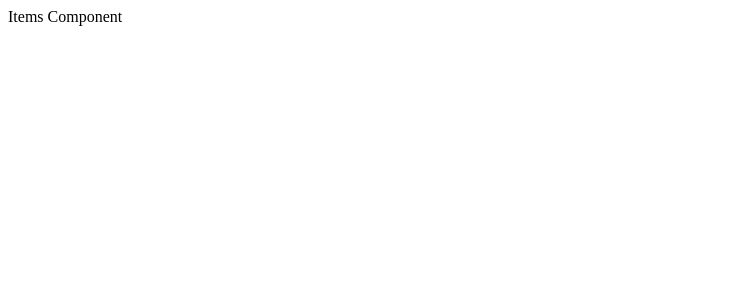
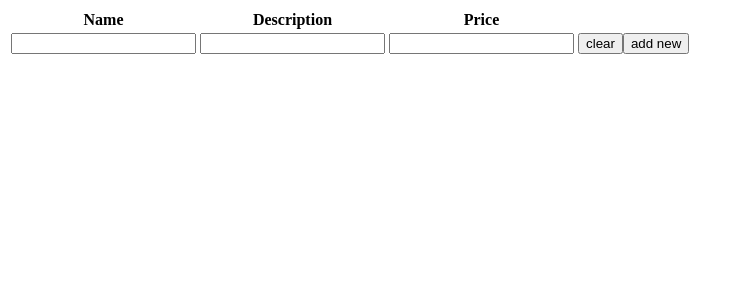
Before and after one commit to asaldanam/react-table-challenge, a React (Create React App) app: page / in a window 1280 px wide. Shown: the top 300 px of the page, without its empty margins (0-744 px from the left). Built offline with nearby package versions, Linux system fonts and the light colour scheme.

Commit message:
feat(Table): ui component

```diff
--- a/package.json
+++ b/package.json
@@ -10,7 +10,6 @@
     "@types/node": "^12.0.0",
     "@types/react": "^17.0.0",
     "@types/react-dom": "^17.0.0",
-    "antd": "^4.16.13",
     "react": "^17.0.2",
     "react-dom": "^17.0.2",
     "react-scripts": "4.0.3",
--- a/src/App.tsx
+++ b/src/App.tsx
@@ -1,9 +1,9 @@
-import Home from 'pages/Home';
+import Home from 'routes/Home';
 
 function App() {
   // DISCLAIMER:
   // I would usually add here the application router with some router guard abstraction for authenticated applications.
-  // Since the challenge only requires one view, I directly load the only one available here.
+  // Since the challenge only requires one view, I directly instance the only one available here.
 
   return (
     <>
--- a/src/modules/Items/index.tsx
+++ b/src/modules/Items/index.tsx
@@ -1,13 +1,7 @@
-import { Spin } from 'antd';
-import { lazy, Suspense } from 'react';
+import ModuleLoader from 'shared/ModuleLoader';
 
-const ItemsWrapper = lazy(/* webpackChunkName: "Items.module" */ () => import('./view'));
+const Items = () => (
+  <ModuleLoader module={() => import(/* webpackChunkName: "Items.module" */ './view')} />
+);
 
-/** Items module */
-export default function Items() {
-  return (
-    <Suspense fallback={<Spin />}>
-      <ItemsWrapper />
-    </Suspense>
-  );
-}
+export default Items;
--- a/src/modules/Items/view.tsx
+++ b/src/modules/Items/view.tsx
@@ -1,17 +1,29 @@
+import Table from 'shared/ui/Table';
 import styled, { css } from 'styled-components';
 import ItemsProvider from './context/provider';
 
 /** Items view */
-function ItemsView() {
-  return <Root>Items Component</Root>;
-}
-
-/** Items wrapper with provider */
-export default function ItemsWrapper() {
+function View() {
   return (
-    <ItemsProvider>
-      <ItemsView />
-    </ItemsProvider>
+    <Root>
+      <Table
+        onChange={(event) => {
+          console.log(event);
+        }}
+        def={{
+          name: {
+            label: 'Name',
+          },
+          description: {
+            label: 'Description',
+          },
+          price: {
+            label: 'Price',
+          },
+        }}
+        rows={[]}
+      ></Table>
+    </Root>
   );
 }
 
@@ -20,3 +32,11 @@ export default function ItemsWrapper() {
 const Root = styled.div`
   ${({ theme }) => css``}
 `;
+
+export default function ItemsWrapper() {
+  return (
+    <ItemsProvider>
+      <View />
+    </ItemsProvider>
+  );
+}
--- /dev/null
+++ b/src/shared/ModuleLoader/index.tsx
@@ -0,0 +1,17 @@
+import { lazy, Suspense } from 'react';
+
+interface Props {
+  module: Parameters<typeof lazy>[0];
+}
+
+/** Abstracts React.lazy and Suspense with fallback */
+const ModuleLoader = ({ module }: Props) => {
+  const Component = lazy(module);
+  return (
+    <Suspense fallback={null}>
+      <Component />
+    </Suspense>
+  );
+};
+
+export default ModuleLoader;
--- /dev/null
+++ b/src/shared/ui/Table/Row/index.tsx
@@ -0,0 +1,64 @@
+import { useState } from 'react';
+import { uuid } from 'shared/utils';
+import styled, { css } from 'styled-components';
+import { TableActions, TableRow } from '../types';
+
+export type RowProps = {
+  data: Partial<TableRow>;
+  editMode?: boolean;
+  onSave: (payload: TableActions['save']['payload']) => void;
+  onRemove: (payload: TableActions['remove']['payload']) => void;
+};
+
+/** Row UI Component */
+const Row = (props: RowProps) => {
+  const { data, onSave, onRemove } = props;
+  const [editMode, setEditMode] = useState(props.editMode);
+  const [form, setForm] = useState<Partial<TableRow>>(data);
+  const cells = Object.entries(data);
+
+  const toggleEdit = () => setEditMode(!editMode);
+  const update = (field: keyof TableRow, value: string) => setForm({ ...form, [field]: value });
+  const clear = () => setForm(cells.reduce((cells, [cell]) => ({ ...cells, [cell]: '' }), {}));
+  const save = () => onSave({ id: data.id || uuid(), ...form });
+  const remove = () => onRemove({ id: uuid() });
+
+  const createMode = !data.id;
+
+  const Actions = () => (
+    <td>
+      {createMode && <button onClick={clear}>clear</button>}
+      {!createMode && <button onClick={toggleEdit}>{editMode ? 'cancel' : 'edit'}</button>}
+      {editMode && <button onClick={save}>{createMode ? 'add new' : 'save'}</button>}
+      {!editMode && !createMode && <button onClick={remove}>remove</button>}
+    </td>
+  );
+
+  console.log({ form });
+
+  return (
+    <Root>
+      {cells
+        .filter(([colName]) => colName !== 'id')
+        .map(([colName, value]) => (
+          <td key={colName}>
+            {editMode ? (
+              <input value={form[colName]} onChange={(e) => update(colName, e.target.value)} />
+            ) : (
+              value
+            )}
+          </td>
+        ))}
+
+      <Actions />
+    </Root>
+  );
+};
+
+export default Row;
+
+/** Styled components */
+
+const Root = styled.tr`
+  ${({ theme }) => css``}
+`;
--- /dev/null
+++ b/src/shared/ui/Table/index.tsx
@@ -0,0 +1,65 @@
+import styled, { css } from 'styled-components';
+import Row from './Row';
+import { TableChangeEvent, TableDef, TableRow } from './types';
+
+export type TableProps = {
+  def: TableDef;
+  rows: TableRow[];
+  onChange: (action: TableChangeEvent) => void;
+};
+
+const actions = {
+  id: {
+    label: '',
+  },
+};
+
+/** Table UI Component */
+const Table = (props: TableProps) => {
+  const { def, rows, onChange } = props;
+
+  const columns = Object.entries({ ...def, ...actions });
+
+  /** Allows create a new row */
+  const RowCreator = () => (
+    <Row
+      onRemove={(payload) => onChange({ type: 'remove', payload })}
+      onSave={(payload) => onChange({ type: 'save', payload })}
+      editMode={true}
+      data={{
+        ...columns.reduce((allCols, [colName]) => ({ ...allCols, [colName]: '' }), {}),
+      }}
+    ></Row>
+  );
+
+  return (
+    <Root>
+      <thead>
+        <tr>
+          {columns.map(([colName, col]) => (
+            <th key={colName}>{col.label}</th>
+          ))}
+        </tr>
+      </thead>
+      <tbody>
+        {rows.map((row) => (
+          <Row
+            key={row.id}
+            onRemove={(payload) => onChange({ type: 'remove', payload })}
+            onSave={(payload) => onChange({ type: 'save', payload })}
+            data={row}
+          ></Row>
+        ))}
+        <RowCreator />
+      </tbody>
+    </Root>
+  );
+};
+
+export default Table;
+
+/** Styled components */
+
+const Root = styled.table`
+  ${({ theme }) => css``}
+`;
--- /dev/null
+++ b/src/shared/ui/Table/types.ts
@@ -0,0 +1,24 @@
+export type TableDef = {
+  [col: string]: {
+    label: string;
+  };
+};
+
+export type TableRow = {
+  id: string;
+  [col: string]: string;
+};
+
+export type TableActions = {
+  save: {
+    payload: TableRow;
+  };
+  remove: {
+    payload: Pick<TableRow, 'id'>;
+  };
+};
+
+export type TableChangeEvent = {
+  type: keyof TableActions;
+  payload: TableActions[keyof TableActions]['payload'];
+};
```
Also changed, not shown: src/routes/Home/index.tsx (renamed from src/pages/Home/index.tsx), 1 other file (tests, documents, lock files or other folders).
